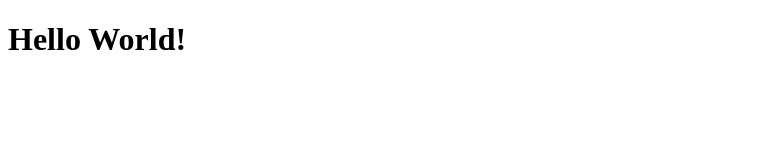
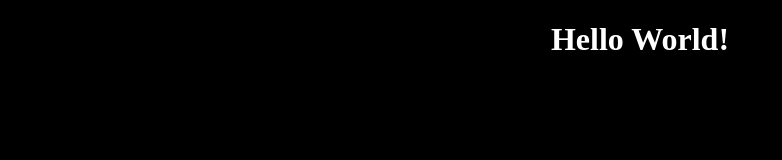
Before and after one commit to SuperKat1/my-starwars-website, a plain HTML site: page index.html in a window 1280 px wide. Shown: the whole page, without its empty margins (0-782 px from the left). Drawn offline with Linux system fonts and the light colour scheme.

Commit message:
create basic CSS file, connect to index.html

```diff
--- a/index.html
+++ b/index.html
@@ -3,6 +3,7 @@
 <head>
     <meta charset="UTF-8">
     <meta name="viewport" content="width=device-width, initial-scale=1.0">
+    <link rel="stylesheet" href="style.css" />
     <title>My Star Wars Website</title>
 </head>
 <body>
--- /dev/null
+++ b/style.css
@@ -0,0 +1,8 @@
+body {
+    background: black;
+    color: white;
+}
+
+h1 {
+    text-align: center;
+}
```
